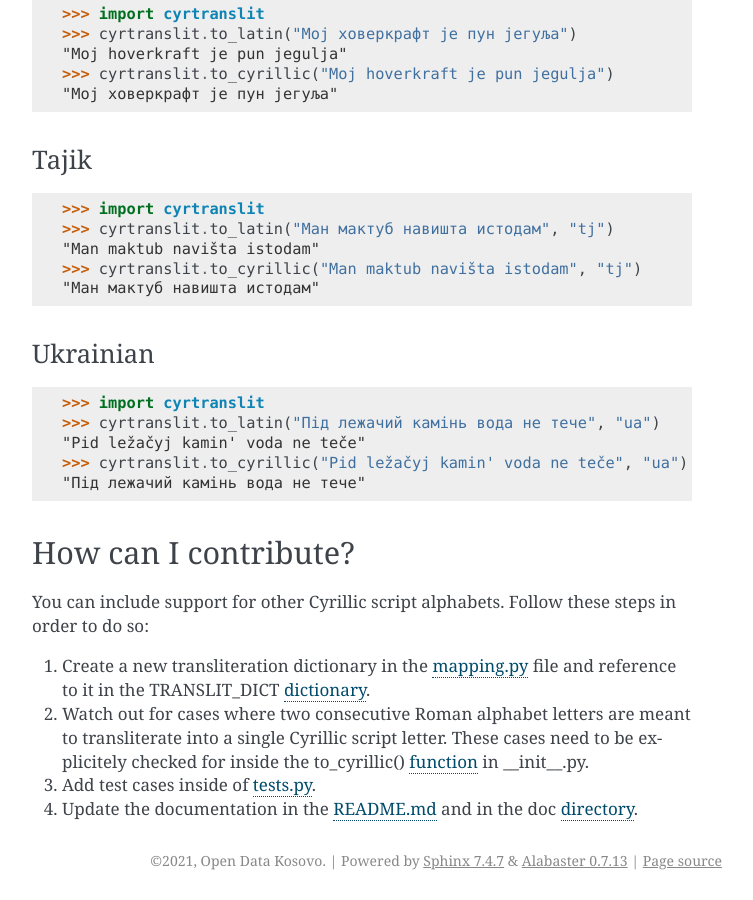
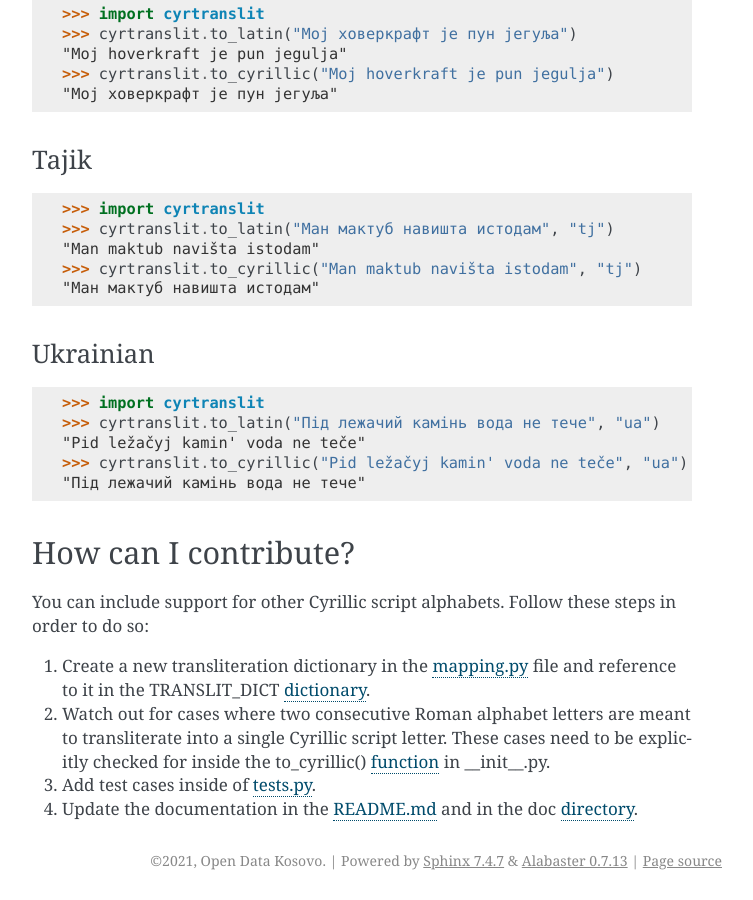
Before and after one commit to opendatakosovo/cyrillic-transliteration, a Sphinx documentation site: the page built from doc/index.rst, in a window 1280 px wide and 900 px high, scrolled down 2103 px. Shown: the whole window, without its empty margins (388-1141 px from the left). Built offline with Sphinx 7.4.7, drawn with Linux system fonts in a browser that asks for light colours.

Commit message:
Fix typo

```diff
--- a/doc/index.rst
+++ b/doc/index.rst
@@ -121,7 +121,7 @@ How can I contribute?
 You can include support for other Cyrillic script alphabets. Follow these steps in order to do so:
 
 1. Create a new transliteration dictionary in the mapping.py_ file and reference to it in the TRANSLIT\_DICT dictionary_.
-2. Watch out for cases where two consecutive Roman alphabet letters are meant to transliterate into a single Cyrillic script letter. These cases need to be explicitely checked for inside the to\_cyrillic() function_ in \_\_init\_\_.py.
+2. Watch out for cases where two consecutive Roman alphabet letters are meant to transliterate into a single Cyrillic script letter. These cases need to be explicitly checked for inside the to\_cyrillic() function_ in \_\_init\_\_.py.
 3. Add test cases inside of tests.py_.
 4. Update the documentation in the README.md_ and in the doc directory_.
 
```
